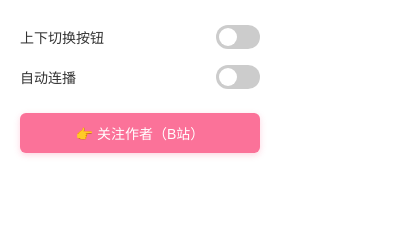
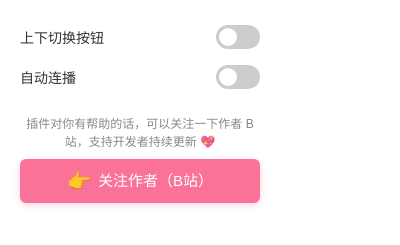
Before and after one commit to itchaox/ysjf-player-enhancer, a browser extension: page popup.html in a window 400 px wide. Shown: the part 51-296 px from the top of the page. Drawn offline with Linux system fonts and the light colour scheme.

Commit message:
ui(popup): 关注按钮上方增加引导文案，放大手指 emoji
- 新增 .follow-hint 引导文字：
  「插件对你有帮助的话，可以关注一下作者 B 站，
   支持开发者持续更新 💖」
- 关注按钮左侧手指 👉 单独包到 .follow-emoji span 里
  字体放大到 20px，比按钮文字（15px）更醒目
- vertical-align 微调，让 emoji 和文字基线对齐

```diff
--- a/popup.html
+++ b/popup.html
@@ -68,17 +68,26 @@
     input:checked + .slider:before {
       transform: translateX(20px);
     }
+    /* 关注引导文案 */
+    .follow-hint {
+      margin: 18px 0 8px;
+      padding: 0 4px;
+      font-size: 12px;
+      line-height: 1.5;
+      color: #888;
+      text-align: center;
+    }
     /* 关注作者按钮：B站品牌色 */
     .follow-btn {
       display: block;
-      margin: 16px auto 0;
+      margin: 0 auto;
       padding: 10px 20px;
       background: #fb7299; /* B 站粉色 */
       color: #fff;
       text-align: center;
       text-decoration: none;
       border-radius: 6px;
-      font-size: 14px;
+      font-size: 15px;
       font-weight: 500;
       box-shadow: 0 2px 6px rgba(251, 114, 153, 0.3);
       transition: background 0.15s, transform 0.1s;
@@ -88,6 +97,12 @@
     }
     .follow-btn:active {
       transform: scale(0.97);
+    }
+    /* 放大按钮左侧的手指 emoji */
+    .follow-emoji {
+      font-size: 20px;
+      margin-right: 6px;
+      vertical-align: -2px;
     }
   </style>
 </head>
@@ -110,8 +125,12 @@
     </label>
   </div>
 
+  <p class="follow-hint">
+    插件对你有帮助的话，可以关注一下作者 B 站，支持开发者持续更新 💖
+  </p>
+
   <a href="https://space.bilibili.com/521041866" target="_blank" rel="noopener noreferrer" class="follow-btn">
-    👉 关注作者（B站）
+    <span class="follow-emoji">👉</span>关注作者（B站）
   </a>
 
   <script src="popup.js"></script>
```
